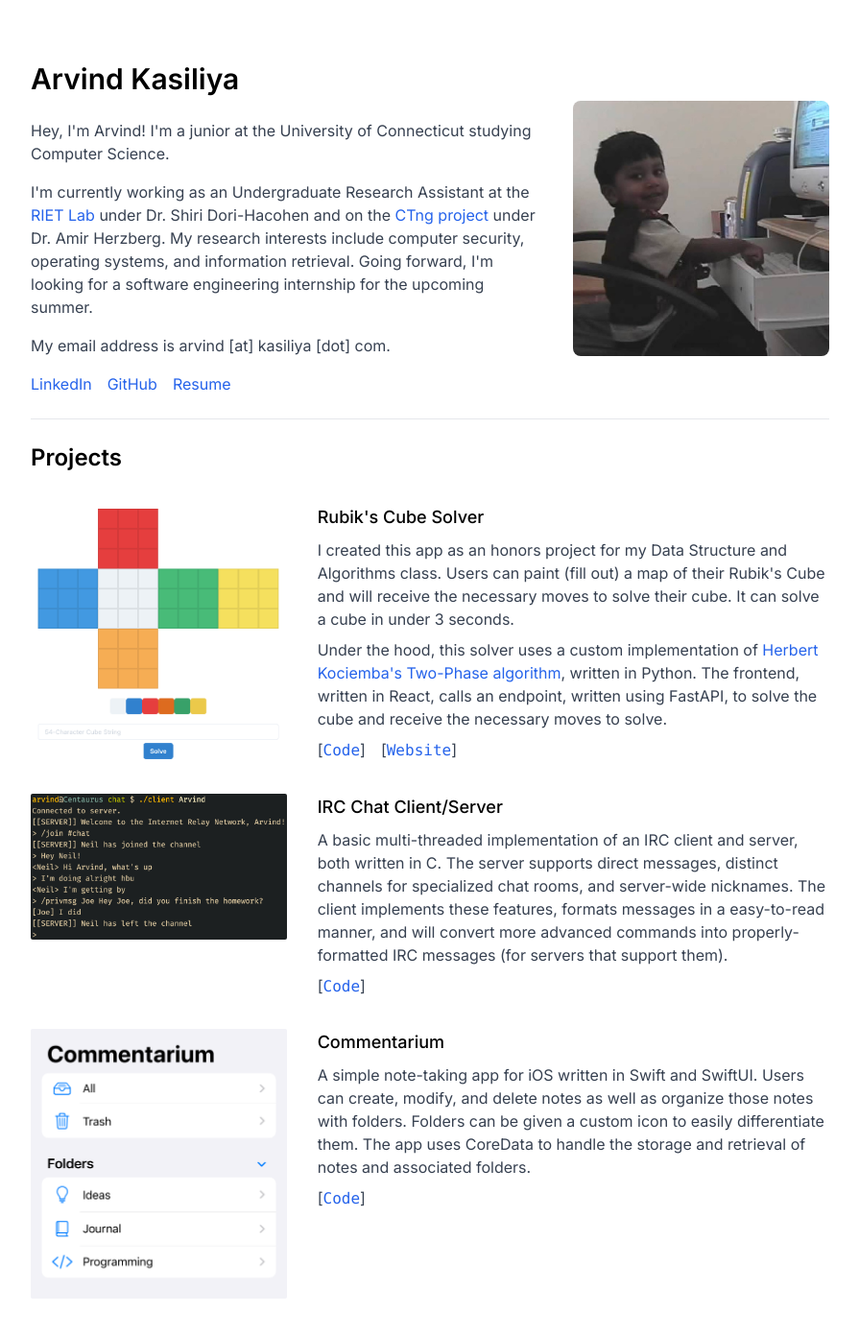
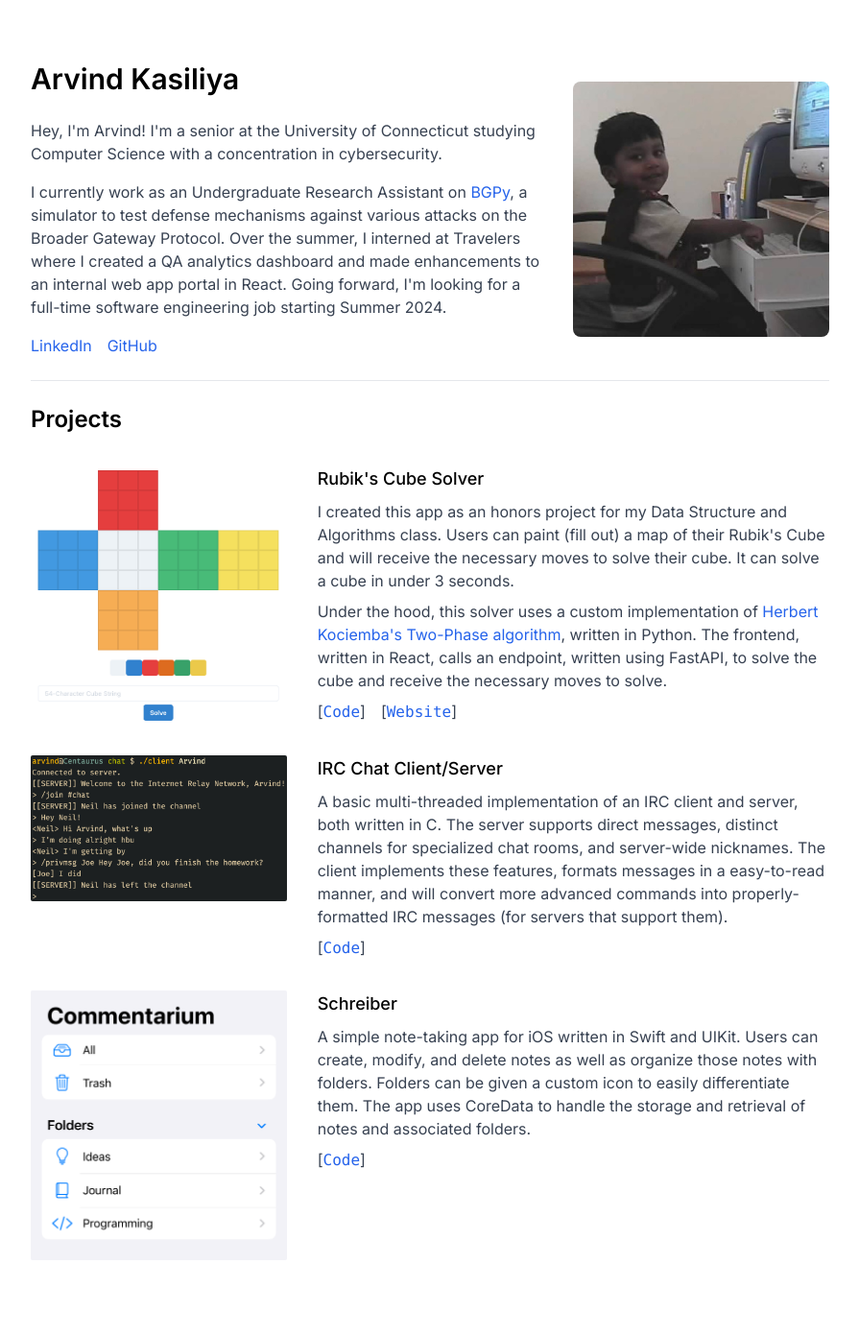
Before and after one commit to Arvonit/website, a Next.js app: page / in a window 1280 px wide. Shown: the top 1392 px of the page at 96% size, without its empty margins (192-1087 px from the left). Built offline with nearby package versions, Linux system fonts and the light colour scheme.

Commit message:
Update bio

```diff
--- a/src/components/Header.tsx
+++ b/src/components/Header.tsx
@@ -10,10 +10,24 @@ export default function Header() {
 
         <div className="text-gray-700 space-y-4">
           <p>
-            Hey, I&apos;m Arvind! I&apos;m a junior at the University of Connecticut studying
-            Computer Science.
+            Hey, I&apos;m Arvind! I&apos;m a senior at the University of Connecticut studying
+            Computer Science with a concentration in cybersecurity.
           </p>
           <p>
+            I currently work as an Undergraduate Research Assistant on{' '}
+            <Link
+              href="https://github.com/jfuruness/bgpy_pkg"
+              className="text-blue-600 no-underline hover:underline"
+            >
+              BGPy
+            </Link>
+            , a simulator to test defense mechanisms against various attacks on the Broader Gateway
+            Protocol. Over the summer, I interned at Travelers where I created a QA analytics
+            dashboard and made enhancements to an internal web app portal in React. Going forward,
+            I&apos;m looking for a full-time software engineering job starting Summer 2024.
+          </p>
+
+          {/* <p>
             I&apos;m currently working as an Undergraduate Research Assistant at the{' '}
             <Link
               href="https://infothreats.cse.uconn.edu"
@@ -31,9 +45,9 @@ export default function Header() {
             under Dr. Amir Herzberg. My research interests include computer security, operating
             systems, and information retrieval. Going forward, I&apos;m looking for a software
             engineering internship for the upcoming summer.
-          </p>
+          </p> */}
 
-          <p>My email address is arvind [at] kasiliya [dot] com.</p>
+          {/* <p>My email address is arvind [at] kasiliya [dot] com.</p> */}
 
           {/* Links */}
           <div className="text-blue-600 flex flex-row space-x-4">
@@ -46,9 +60,6 @@ export default function Header() {
             <Link href="https://github.com/Arvonit" className="no-underline hover:underline">
               GitHub
             </Link>
-            <Link href="/resume.pdf" className="no-underline hover:underline">
-              Resume
-            </Link>
           </div>
         </div>
       </div>
@@ -56,7 +67,7 @@ export default function Header() {
       <div className="basis-1/3 w-1/2 mb-8 md:mb-0 order-1 md:order-2">
         <Image
           src={me}
-          alt="Young me messing with a keyboard"
+          alt="Young Arvind typing away on a keyboard"
           className="rounded-lg"
           placeholder="blur"
         />
--- a/src/components/Projects.tsx
+++ b/src/components/Projects.tsx
@@ -108,26 +108,26 @@ export default function Projects() {
         </div>
       </div>
 
-      {/* Commentarium */}
+      {/* Schreiber */}
       <div className="flex flex-col md:flex-row space-x-0 md:space-x-8 space-y-8 md:space-y-0 items-center md:items-start">
         {/* Picture */}
         <div className="basis-1/3 w-1/2">
           {/* <Link href="https://github.com/Arvonit/Commentarium">
               <a> */}
-          <Image src={commentarium} alt="Commentarium" placeholder="blur" className="rounded-sm" />
+          <Image src={commentarium} alt="Schreiber" placeholder="blur" className="rounded-sm" />
           {/* </a>
             </Link> */}
         </div>
 
         {/* Description */}
         <div className="basis-2/3">
-          <h4 className="text-lg font-medium mb-2">Commentarium</h4>
+          <h4 className="text-lg font-medium mb-2">Schreiber</h4>
           <div className="space-y-2 text-gray-700">
             <p>
-              A simple note-taking app for iOS written in Swift and SwiftUI. Users can create,
-              modify, and delete notes as well as organize those notes with folders. Folders can be
-              given a custom icon to easily differentiate them. The app uses CoreData to handle the
-              storage and retrieval of notes and associated folders.
+              A simple note-taking app for iOS written in Swift and UIKit. Users can create, modify,
+              and delete notes as well as organize those notes with folders. Folders can be given a
+              custom icon to easily differentiate them. The app uses CoreData to handle the storage
+              and retrieval of notes and associated folders.
             </p>
 
             {/* Code Link */}
@@ -135,7 +135,7 @@ export default function Projects() {
               [
               <code>
                 <Link
-                  href="https://github.com/Arvonit/Commentarium"
+                  href="https://github.com/Arvonit/Schreiber"
                   className="text-blue-600 no-underline hover:underline"
                 >
                   Code
```
Also changed, not shown: package.json (+5 -5 lines), 1 other file (tests, documents, lock files or other folders).
